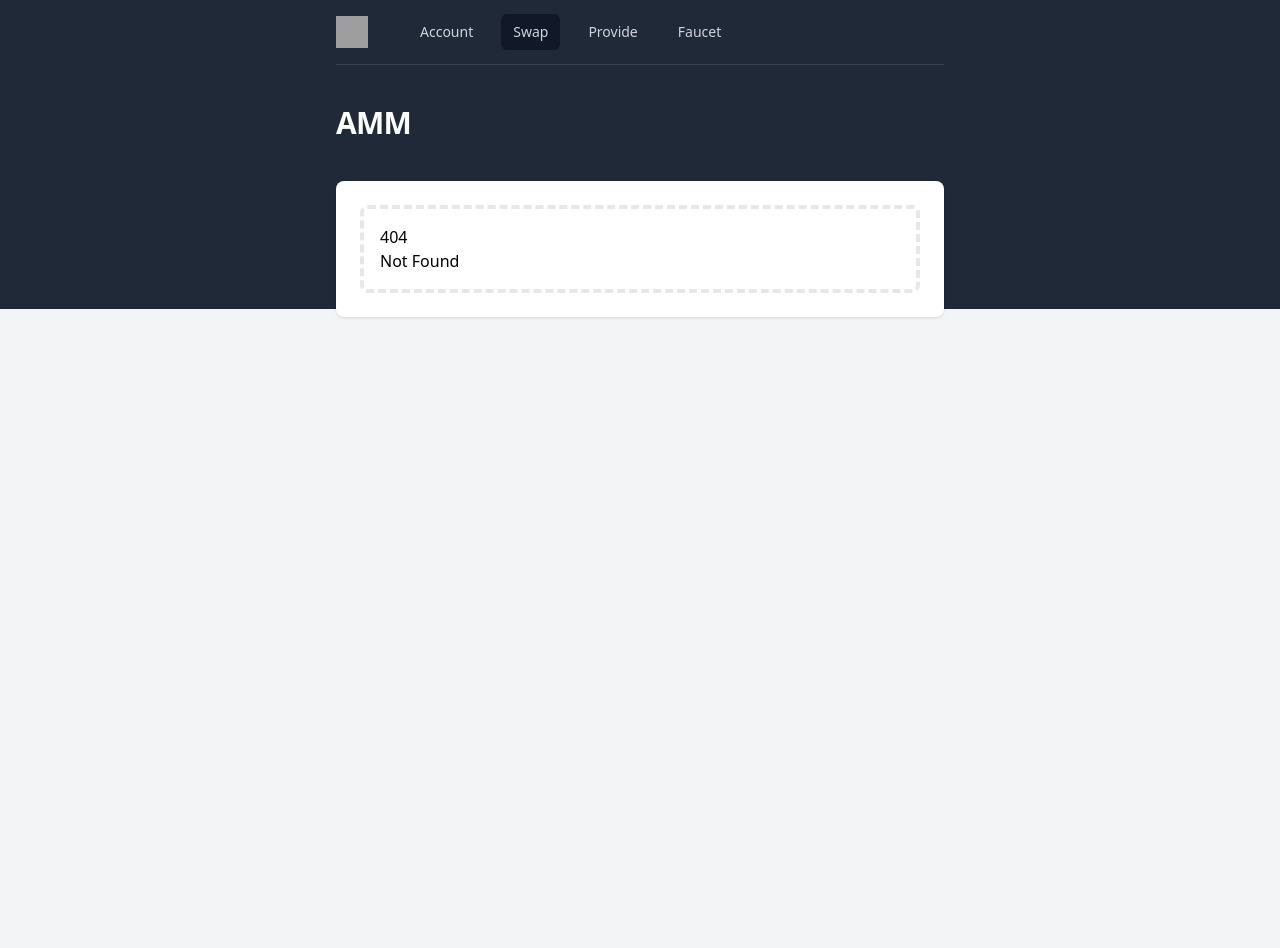
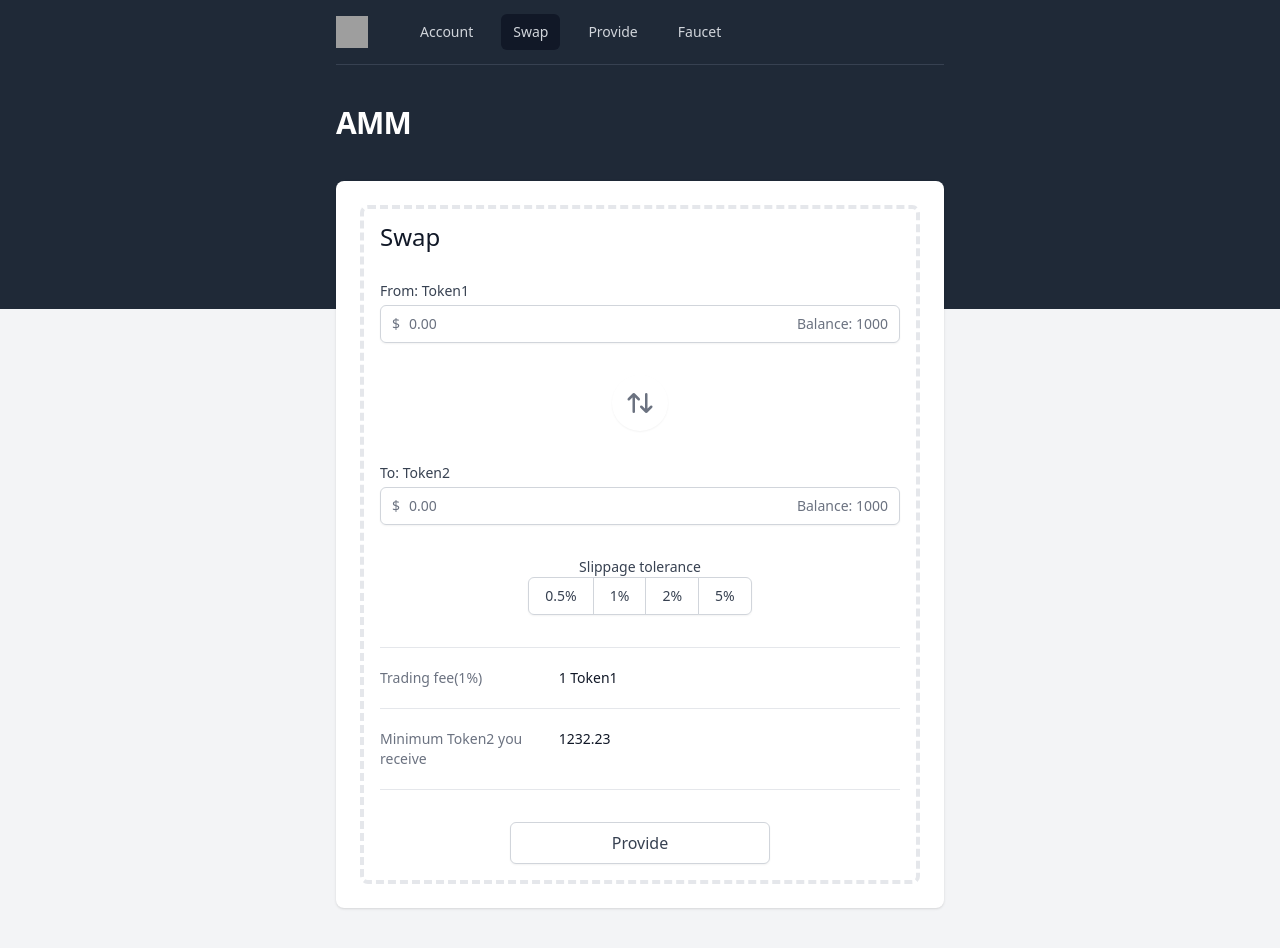
Before and after one commit to zdenal/elrond-amm, a SvelteKit app in the folder fe-svelte-kit/: page /swap in a window 1280 px wide. Before the commit this address had no page. Shown: the top 948 px of the page. Before the commit the page ends 800 px from the top, so only its background shows below. Built offline with nearby package versions, Linux system fonts and the light colour scheme; grey boxes are pictures that could not be loaded.

Commit message:
Swap page.

```diff
--- a/fe-svelte-kit/src/routes/faucet/+page.svelte
+++ b/fe-svelte-kit/src/routes/faucet/+page.svelte
@@ -13,6 +13,6 @@
     <AmountInput label="Amount of Token2" currencyName="Token2" />
   </div>
   <div class="flex flex-col items-center">
-    <button type="button" class="w-1/2 justify-center inline-flex items-center rounded-md border border-gray-300 bg-white px-4 py-2 text-base font-medium text-gray-700 shadow-sm hover:bg-gray-50 focus:outline-none focus:ring-2 focus:ring-indigo-500 focus:ring-offset-2">Fund</button>
+    <button type="button" class="w-1/2 justify-center inline-flex items-center rounded-md border border-gray-300 bg-white px-4 py-2 text-base font-medium text-gray-700 shadow-sm hover:bg-gray-50 focus:outline-none focus:ring-2 focus:ring-gray-500 focus:ring-offset-2">Fund</button>
   </div>
 </div>
--- a/fe-svelte-kit/src/routes/provide/+page.svelte
+++ b/fe-svelte-kit/src/routes/provide/+page.svelte
@@ -9,14 +9,11 @@
   <div>
     <AmountInput label="Amount of Token1" currencyName="Balance: 1000" />
   </div>
-  <div class="flex flex-col items-center">
-    <svg class="text-gray-500"  width="50" height="50" viewBox="0 0 24 24" stroke-width="2" stroke="currentColor" fill="none" stroke-linecap="round" stroke-linejoin="round">  <path stroke="none" d="M0 0h24v24H0z"/>  <circle cx="12" cy="12" r="9" />  <line x1="9" y1="12" x2="15" y2="12" />  <line x1="12" y1="9" x2="12" y2="15" /></svg>
-  </div>
   <div>
     <AmountInput label="Amount of Token2" currencyName="Balance: 1000" />
   </div>
   <div class="flex flex-col items-center">
-    <button type="button" class="w-1/2 justify-center inline-flex items-center rounded-md border border-gray-300 bg-white px-4 py-2 text-base font-medium text-gray-700 shadow-sm hover:bg-gray-50 focus:outline-none focus:ring-2 focus:ring-indigo-500 focus:ring-offset-2">
+    <button type="button" class="w-1/2 justify-center inline-flex items-center rounded-md border border-gray-300 bg-white px-4 py-2 text-base font-medium text-gray-700 shadow-sm hover:bg-gray-50 focus:outline-none focus:ring-2 focus:ring-gray-500 focus:ring-offset-2">
       Provide
     </button>
   </div>
--- /dev/null
+++ b/fe-svelte-kit/src/routes/swap/+page.svelte
@@ -0,0 +1,54 @@
+<script>
+  import AmountInput from "../../components/AmountInput.svelte";
+</script>
+
+<div class="flex flex-col space-y-8 justify-items-center">
+  <div>
+    <h3 class="text-2xl leading-6 font-medium text-gray-900">Swap</h3>
+  </div>
+  <div>
+    <AmountInput label="From: Token1" currencyName="Balance: 1000" />
+  </div>
+  <div class="text-center">
+    <button type="button" class="inline-flex items-center rounded-full border border-transparent p-3 text-white shadow-sm hover:bg-gray-100 focus:outline-none focus:ring-2 focus:ring-gray-500 focus:ring-offset-2">
+      <svg class="text-gray-500"  width="30" height="30" viewBox="0 0 24 24" stroke-width="2" stroke="currentColor" fill="none" stroke-linecap="round" stroke-linejoin="round">  <path stroke="none" d="M0 0h24v24H0z"/>  <path d="M3 9l4-4l4 4m-4 -4v14" />  <path d="M21 15l-4 4l-4-4m4 4v-14" /></svg>
+    </button>
+  </div>
+  <div>
+    <AmountInput label="To: Token2" currencyName="Balance: 1000" />
+  </div>
+  <div class="text-center">
+    <label class="block text-sm font-medium text-gray-700">Slippage tolerance</label>
+    <span class="isolate inline-flex rounded-md shadow-sm">
+      <button type="button" class="relative inline-flex items-center rounded-l-md border border-gray-300 bg-white px-4 py-2 text-sm font-medium text-gray-700 hover:bg-gray-50 focus:z-10 focus:border-indigo-500 focus:outline-none focus:ring-1 focus:ring-indigo-500">
+        0.5%
+      </button>
+      <button type="button" class="relative -ml-px inline-flex items-center border border-gray-300 bg-white px-4 py-2 text-sm font-medium text-gray-700 hover:bg-gray-50 focus:z-10 focus:border-indigo-500 focus:outline-none focus:ring-1 focus:ring-indigo-500">
+        1%
+      </button>
+      <button type="button" class="relative -ml-px inline-flex items-center border border-gray-300 bg-white px-4 py-2 text-sm font-medium text-gray-700 hover:bg-gray-50 focus:z-10 focus:border-indigo-500 focus:outline-none focus:ring-1 focus:ring-indigo-500">
+        2%
+      </button>
+      <button type="button" class="relative -ml-px inline-flex items-center rounded-r-md border border-gray-300 bg-white px-4 py-2 text-sm font-medium text-gray-700 hover:bg-gray-50 focus:z-10 focus:border-indigo-500 focus:outline-none focus:ring-1 focus:ring-indigo-500">
+        5%
+      </button>
+    </span>
+  </div>
+  <div class="mt-5 border-t border-b border-gray-200 mb-6">
+    <dl class="sm:divide-y sm:divide-gray-200">
+      <div class="py-4 sm:py-5 sm:grid sm:grid-cols-3 sm:gap-4">
+        <dt class="text-sm font-medium text-gray-500">Trading fee(1%)</dt>
+        <dd class="mt-1 text-sm text-gray-900 sm:mt-0 sm:col-span-2">1 Token1</dd>
+      </div>
+      <div class="py-4 sm:py-5 sm:grid sm:grid-cols-3 sm:gap-4">
+        <dt class="text-sm font-medium text-gray-500">Minimum Token2 you receive</dt>
+        <dd class="mt-1 text-sm text-gray-900 sm:mt-0 sm:col-span-2">1232.23</dd>
+      </div>
+    </dl>
+  </div>
+  <div class="text-center">
+    <button type="button" class="w-1/2 justify-center inline-flex items-center rounded-md border border-gray-300 bg-white px-4 py-2 text-base font-medium text-gray-700 shadow-sm hover:bg-gray-50 focus:outline-none focus:ring-2 focus:ring-indigo-500 focus:ring-offset-2">
+      Provide
+    </button>
+  </div>
+</div>
```
